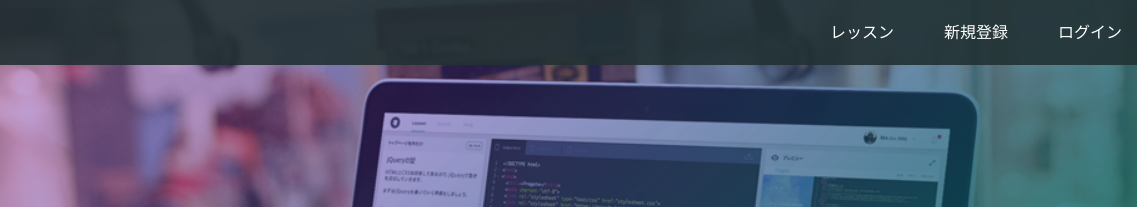
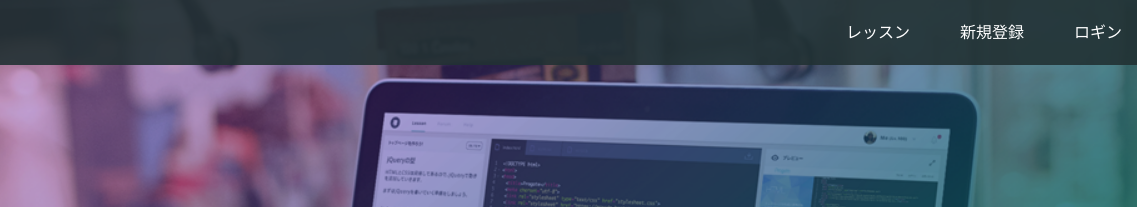
Before and after one commit to ti-ne34/ti-ne.github.io, a plain HTML site: page index.html in a window 1280 px wide. Shown: the top 207 px of the page, 143-1280 px from the left. Drawn offline with Linux system fonts and the light colour scheme.

Commit message:
Update index.html

```diff
--- a/index.html
+++ b/index.html
@@ -17,7 +17,7 @@
       <div class="header-right">
         <a href="#">レッスン</a>
         <a href="#">新規登録</a>
-        <a href="#" class="login">ログイン</a>
+        <a href="#" class="login">ロギン</a>
       </div>
     </div>
   </header>
```
